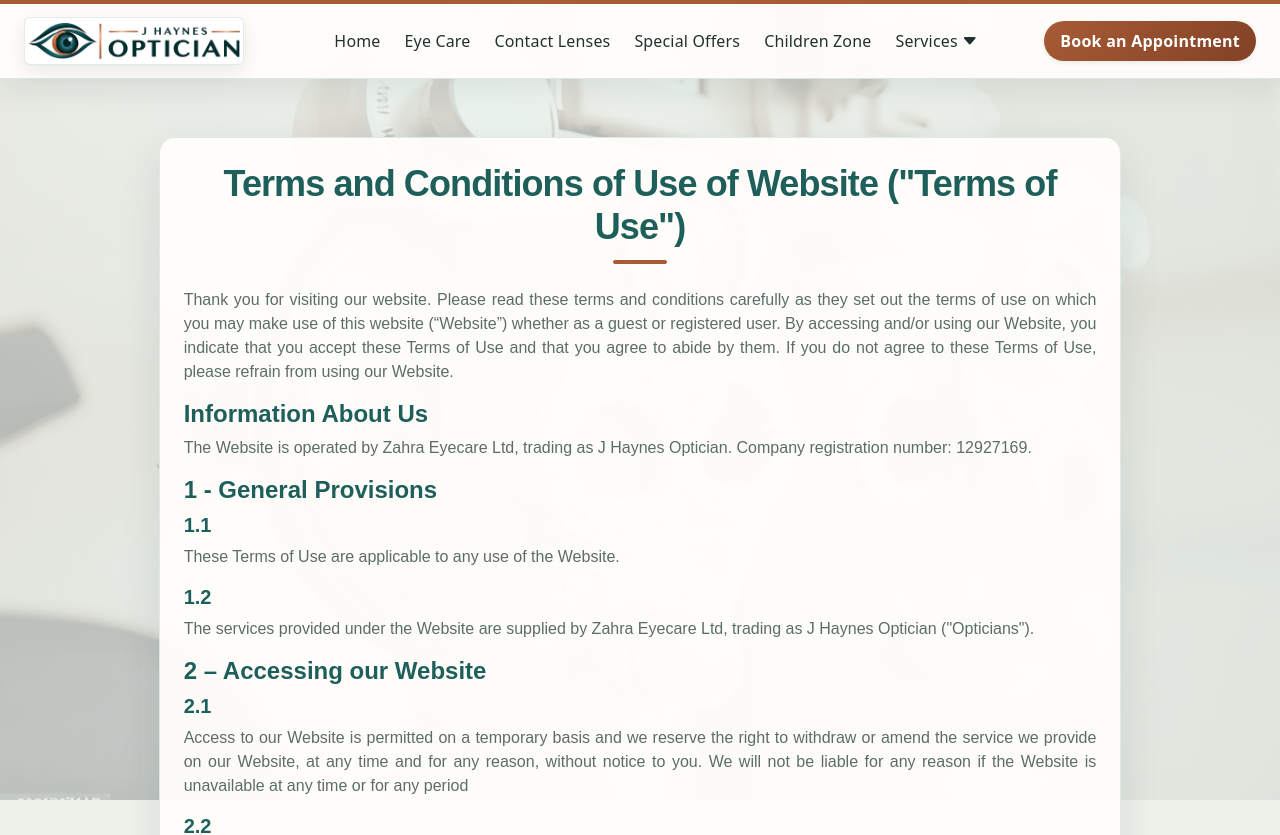
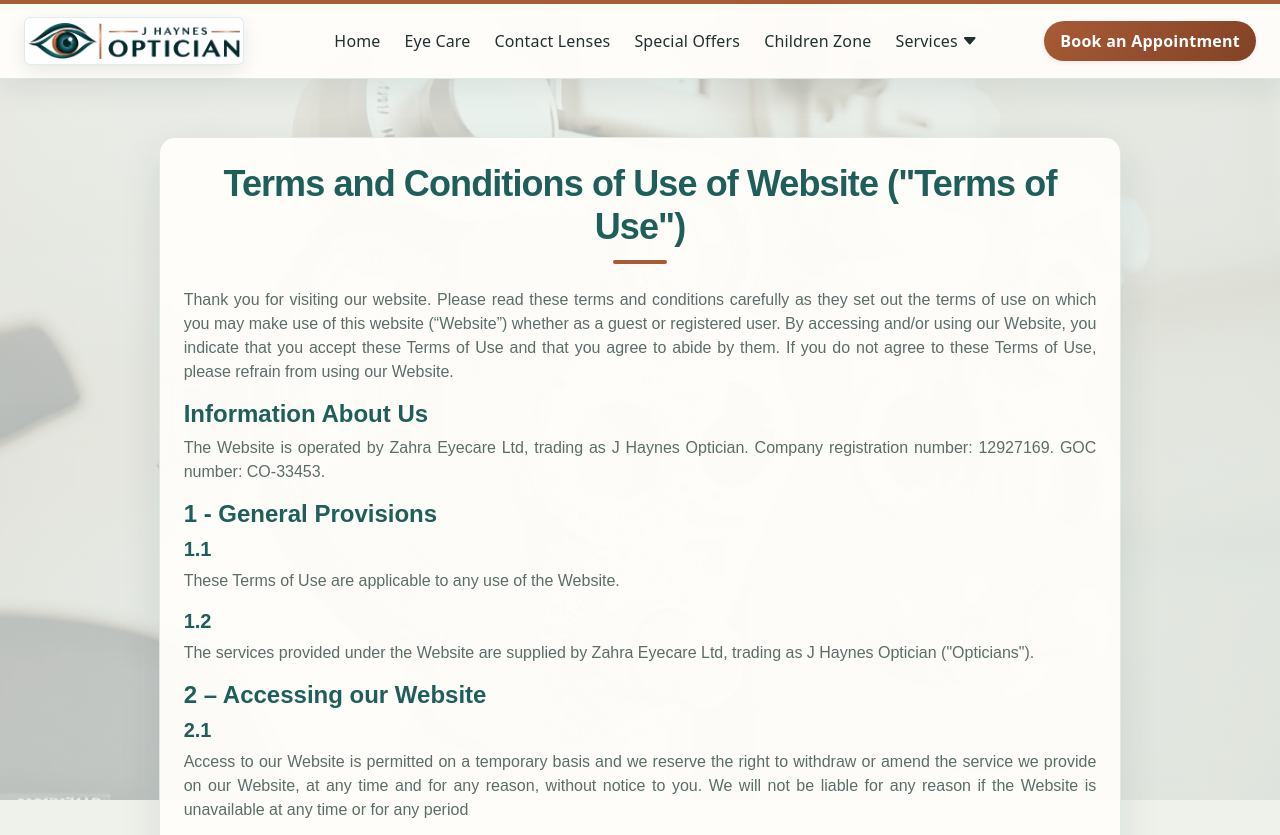
Before and after one commit to mohaammed17/JHaynes-Optician, a React (Vite) app in the folder Frontend/: page /terms-and-conditions in a window 1280 px wide. Shown: the top 835 px of the page. Built offline with nearby package versions, Linux system fonts and the light colour scheme.

Commit message:
Add GOC registration number

```diff
--- a/Frontend/src/Components/Footer.jsx
+++ b/Frontend/src/Components/Footer.jsx
@@ -26,6 +26,7 @@ export default function Footer() {
             <p>
               Zahra Eyecare Ltd trading as J Haynes Optician.<br />
               Company registration number: 12927169<br />
+              GOC number: CO-33453<br />
               35 High Street, Loughborough, Leicestershire, LE11 2PZ
             </p>
             <p className="mt-2">
--- a/Frontend/src/Pages/FreedomOfInformation.jsx
+++ b/Frontend/src/Pages/FreedomOfInformation.jsx
@@ -72,6 +72,8 @@ const FreedomOfInformation = () => {
                 J Haynes Optician aims to provide excellent value while satisfying personal eyecare needs affordably, simply, clearly and consistently.
                 <br />
                 Zahra Eyecare Ltd company registration number: 12927169.
+                <br />
+                GOC number: CO-33453.
                 <br />
                 Details of all opticians and optometrists employed by J Haynes Optician can be found in store. Please contact J Haynes Optician directly to obtain this information.
                 <br />
--- a/Frontend/src/Pages/PrivacyPolicy.jsx
+++ b/Frontend/src/Pages/PrivacyPolicy.jsx
@@ -14,7 +14,7 @@ const PrivacyPolicy = () => {
         </p>
 
         <p className="text-muted" style={{ textAlign: 'justify' }}>
-          The data controller is Zahra Eyecare Ltd, trading as J Haynes Optician. Company registration number: 12927169.
+          The data controller is Zahra Eyecare Ltd, trading as J Haynes Optician. Company registration number: 12927169. GOC number: CO-33453.
         </p>
 
         <p className="text-muted" style={{ textAlign: 'justify' }}>
--- a/Frontend/src/Pages/TermsAndConditions.jsx
+++ b/Frontend/src/Pages/TermsAndConditions.jsx
@@ -18,7 +18,7 @@ const TermsAndConditions = () => {
 
                 <h4 className="text-info fw-bold">Information About Us</h4>
                 <p>
-                  The Website is operated by Zahra Eyecare Ltd, trading as J Haynes Optician. Company registration number: 12927169.
+                  The Website is operated by Zahra Eyecare Ltd, trading as J Haynes Optician. Company registration number: 12927169. GOC number: CO-33453.
                 </p>
 
                 <h4 className="text-info fw-bold">1 - General Provisions</h4>
```
